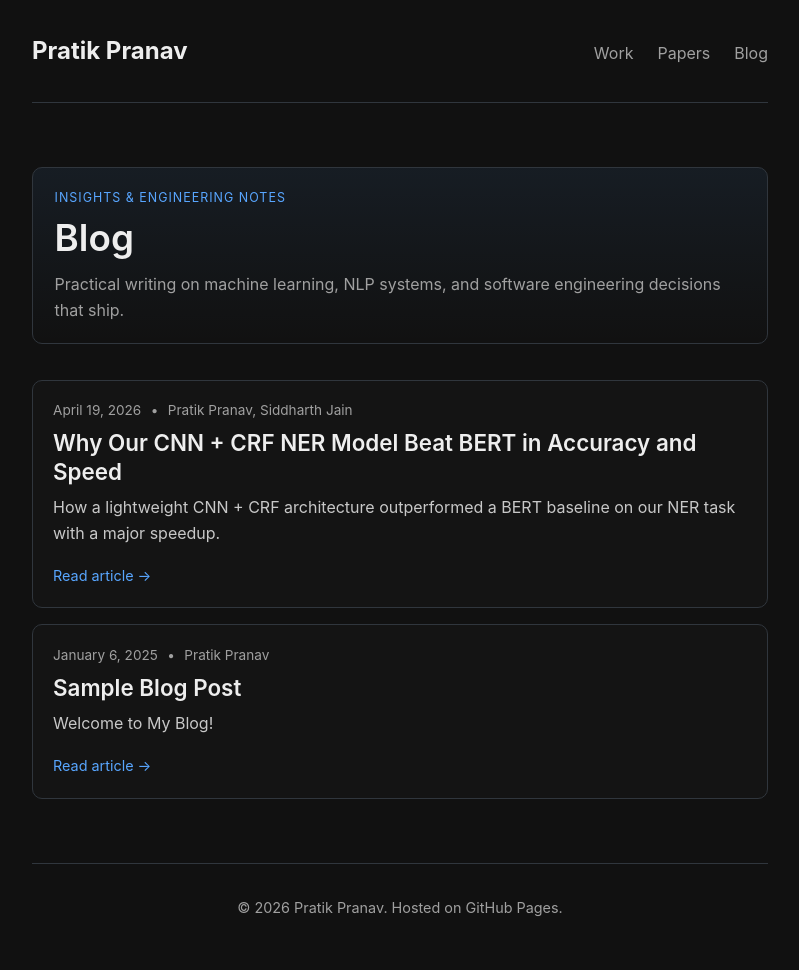
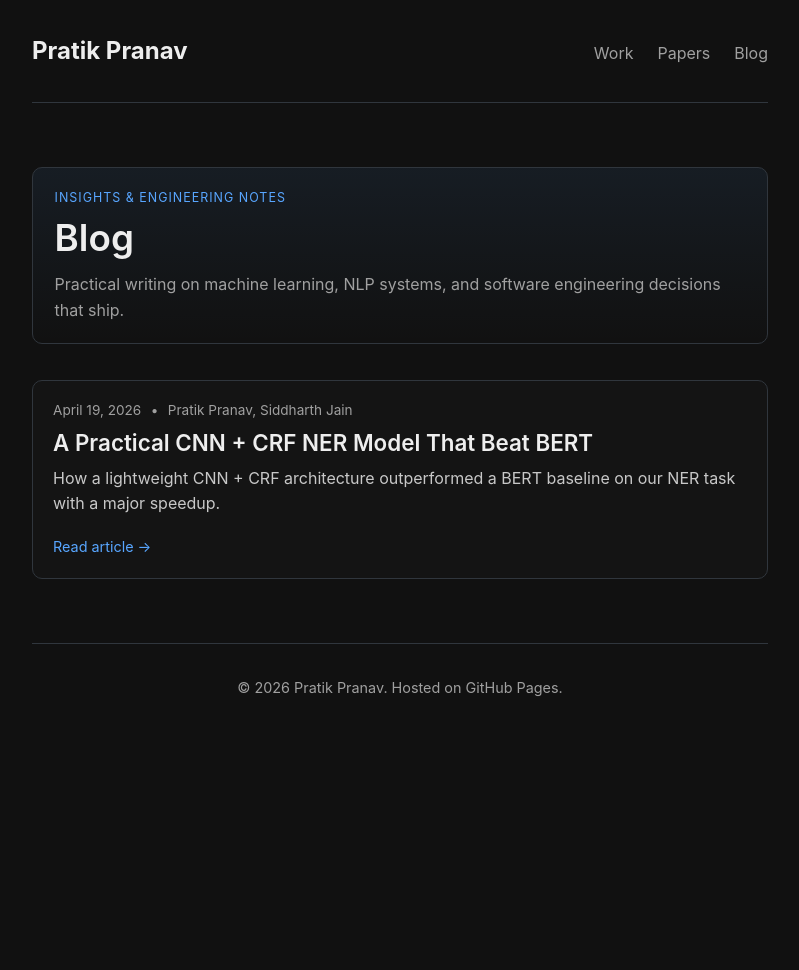
Before and after one commit to pratkpranav/pratkpranav.github.io, a Jekyll site: the page built from blog/index.md, in a window 1280 px wide. Shown: the whole page, without its empty margins (240-1039 px from the left). Built offline with Jekyll 4.4.1, drawn with Linux system fonts in a browser that asks for light colours; after the commit the page ends 900 px from its top, so only the background shows below that; some of the changed lines change nothing that is shown.

Commit message:
Remove sample blog post and generalize CNN+NER title

```diff
--- a/_posts/2025-01-06-sample-blog-post.md
+++ /dev/null
@@ -1,32 +0,0 @@
----
-layout: post
-title: "Sample Blog Post"
-date: 2025-01-06
-author: Pratik Pranav
-tags: [General, Welcome]
----
-
-## Welcome to My Blog!
-
-This is a sample blog post to demonstrate the blog functionality on my personal website. Here you'll find my thoughts on various topics including technology, software engineering, machine learning, and my professional experiences.
-
-## What You Can Expect
-
-In future posts, I plan to cover:
-
-- **Technical Deep Dives**: Exploring interesting problems and solutions in machine learning and software engineering
-- **Industry Insights**: Sharing observations about trends in AI and technology
-- **Personal Reflections**: Thoughts on career growth, learning, and professional development
-- **Project Showcases**: Highlighting interesting projects and their technical challenges
-
-## Lorem Ipsum Content
-
-Lorem ipsum dolor sit amet, consectetur adipiscing elit. Sed do eiusmod tempor incididunt ut labore et dolore magna aliqua. Ut enim ad minim veniam, quis nostrud exercitation ullamco laboris.
-
-### Subsection Example
-
-Duis aute irure dolor in reprehenderit in voluptate velit esse cillum dolore eu fugiat nulla pariatur. Excepteur sint occaecat cupidatat non proident, sunt in culpa qui officia deserunt mollit anim id est laborum.
-
-## Conclusion
-
-This is just a placeholder post to showcase the blog structure. Stay tuned for real content coming soon!
--- a/_posts/2026-04-19-cnn-crf-ner-practical-win.md
+++ b/_posts/2026-04-19-cnn-crf-ner-practical-win.md
@@ -1,6 +1,6 @@
 ---
 layout: post
-title: "Why Our CNN + CRF NER Model Beat BERT in Accuracy and Speed"
+title: "A Practical CNN + CRF NER Model That Beat BERT"
 date: 2026-04-19
 authors:
   - Pratik Pranav
```
